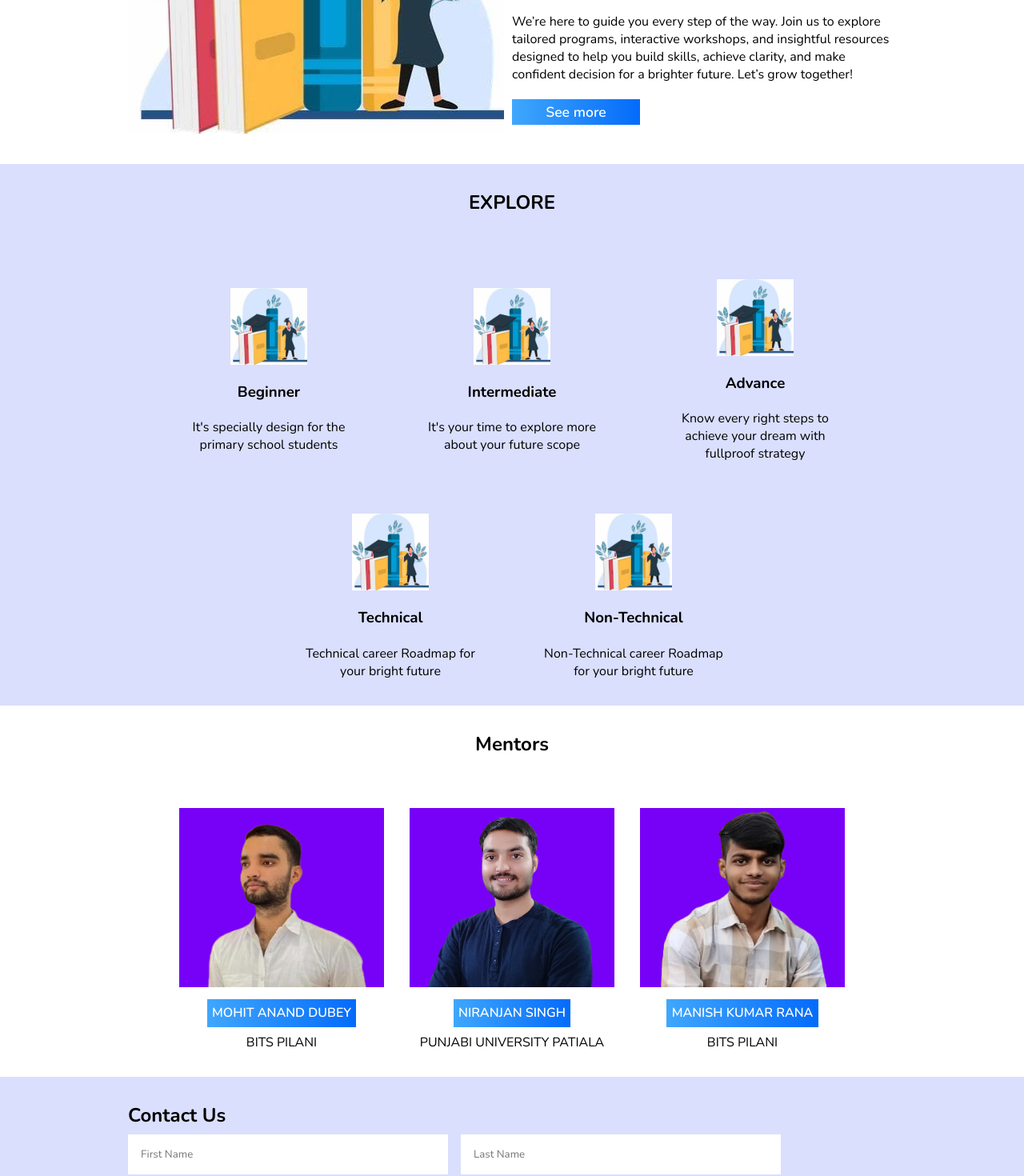
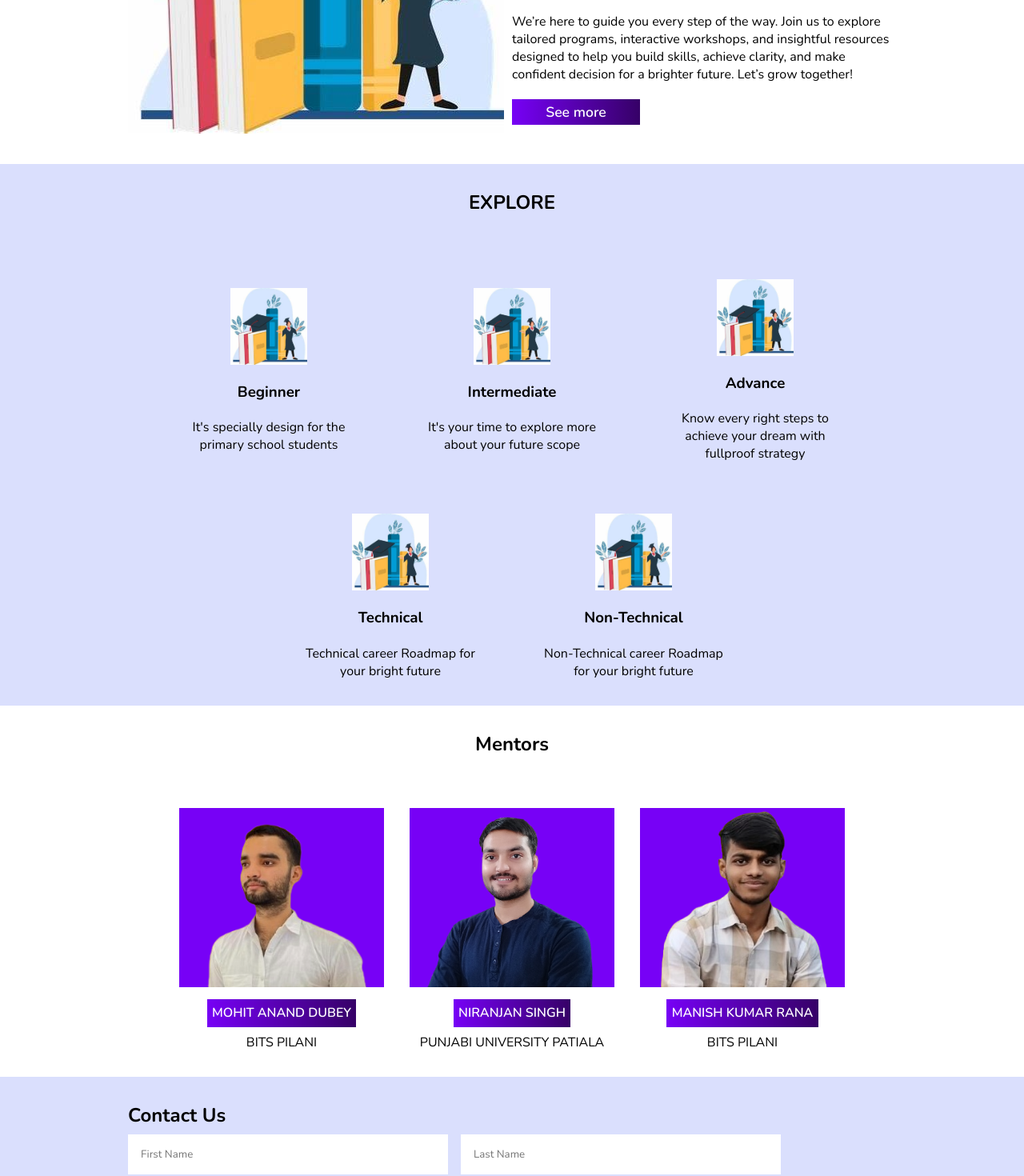
Before and after one commit to NiranjanNCR/counsellingFD, a React (Create React App) app: page / in a window 1280 px wide. Shown: the part 1060-2530 px from the top of the page at 80% size. Built offline with nearby package versions, Linux system fonts and the light colour scheme; a web font is replaced by a local one.

Commit message:
Update style.css

```diff
--- a/src/css/style.css
+++ b/src/css/style.css
@@ -16,7 +16,7 @@
 --mainContainer--padding: 2rem 10rem 2rem 10rem;
 --smallContainer--padding: 2rem 5rem 2rem 5rem;
 --msmallContainer--padding: 2rem 3rem 2rem 3rem;
---btn-background-image:linear-gradient(to left ,rgb(4, 107, 250),rgb(64, 167, 252));
+--btn-background-image:linear-gradient(to left ,rgb(54, 1, 103),rgb(119, 1, 246));
 --heading-font-size:2rem;
 --heading-font-weight:600;
 }
@@ -107,9 +107,11 @@ max-width: 8rem;
     font-weight: 600;
     font-size: 1.1rem;
     color: white;
+   transition: 1s;
 }
-
-
+.booking-btn:hover{
+    background: rgb(85, 2, 162);
+}
 
 
 /* Hero content start here */
```
